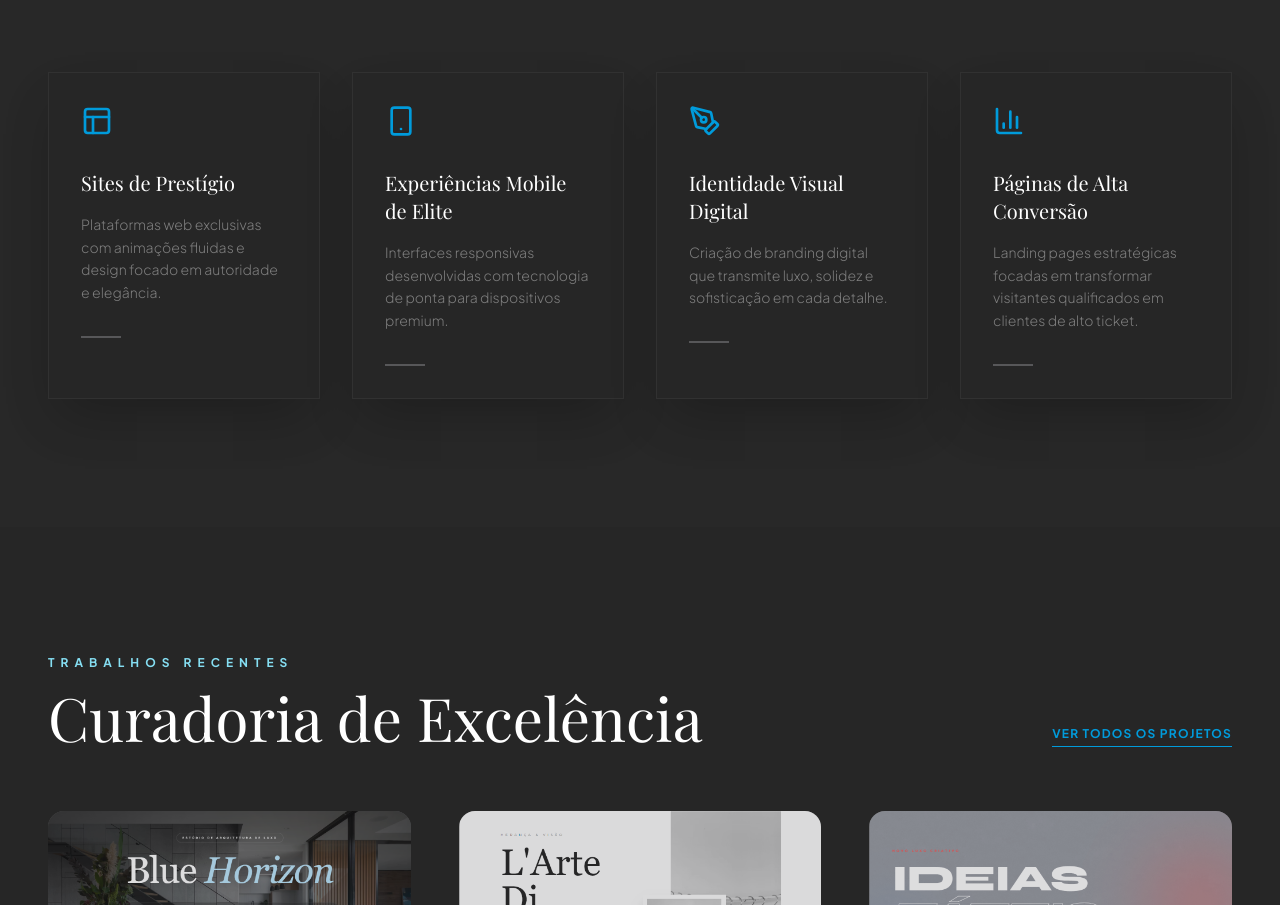
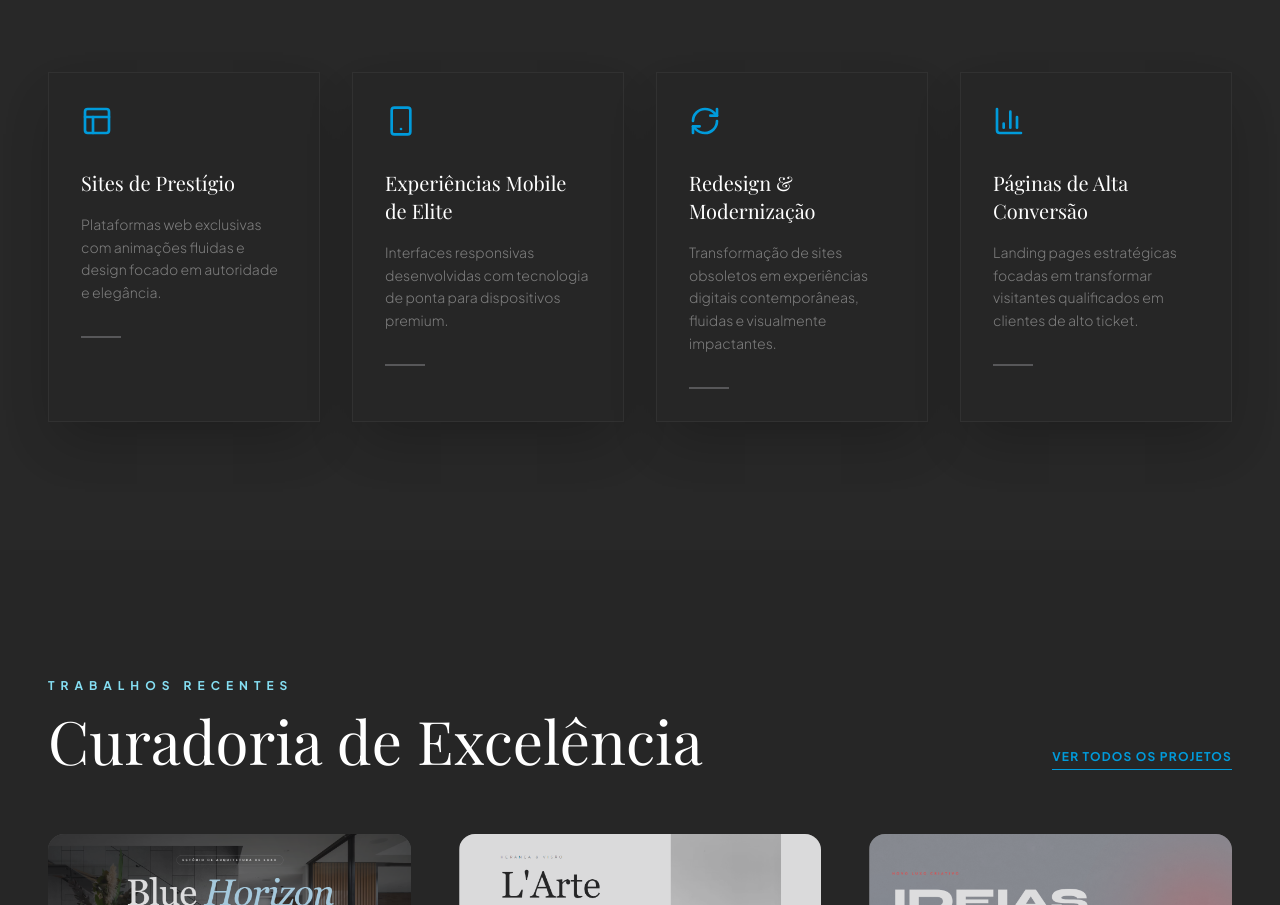
Before and after one commit to lucasamaraloliveira/alriontech, a React (Vite) app: page / in a window 1280 px wide. Shown: the part 2059-2964 px from the top of the page. Built offline with nearby package versions, Linux system fonts and the light colour scheme; a web font is replaced by a local one.

Commit message:
Fix: Ajuste de contato links das redes sociais e botão de solicitação de orçamento
Fix: Ajuste de contato links das redes sociais e botão de solicitação de orçamento

```diff
--- a/components/Navbar.tsx
+++ b/components/Navbar.tsx
@@ -94,7 +94,9 @@ const Navbar: React.FC = () => {
             </a>
           ))}
           <a
-            href="#/contato"
+            href="https://wa.me/5521969630415"
+            target="_blank"
+            rel="noopener noreferrer"
             onClick={() => setIsOpen(false)}
             className="px-6 py-2.5 bg-[#009BDB] text-white hover:bg-[#85DEF2] hover:text-[#262626] transition-all duration-500 text-[9px] uppercase tracking-widest font-black rounded-lg shadow-lg shadow-[#009BDB]/20"
           >
@@ -137,7 +139,9 @@ const Navbar: React.FC = () => {
             </a>
           ))}
           <a
-            href="#/contato"
+            href="https://wa.me/5521969630415"
+            target="_blank"
+            rel="noopener noreferrer"
             onClick={() => setIsOpen(false)}
             className="w-full max-w-xs px-10 py-4 bg-[#009BDB] text-white text-[10px] uppercase tracking-widest font-black rounded-lg mt-4 text-center"
           >
--- a/components/Services.tsx
+++ b/components/Services.tsx
@@ -1,6 +1,6 @@
 
 import React from 'react';
-import { Layout, Smartphone, PenTool, BarChart3 } from 'lucide-react';
+import { Layout, Smartphone, RefreshCw, BarChart3 } from 'lucide-react';
 
 const services = [
   {
@@ -14,9 +14,9 @@ const services = [
     desc: "Interfaces responsivas desenvolvidas com tecnologia de ponta para dispositivos premium."
   },
   {
-    icon: <PenTool className="text-[#009BDB]" size={32} />,
-    title: "Identidade Visual Digital",
-    desc: "Criação de branding digital que transmite luxo, solidez e sofisticação em cada detalhe."
+    icon: <RefreshCw className="text-[#009BDB]" size={32} />,
+    title: "Redesign & Modernização",
+    desc: "Transformação de sites obsoletos em experiências digitais contemporâneas, fluidas e visualmente impactantes."
   },
   {
     icon: <BarChart3 className="text-[#009BDB]" size={32} />,
```
